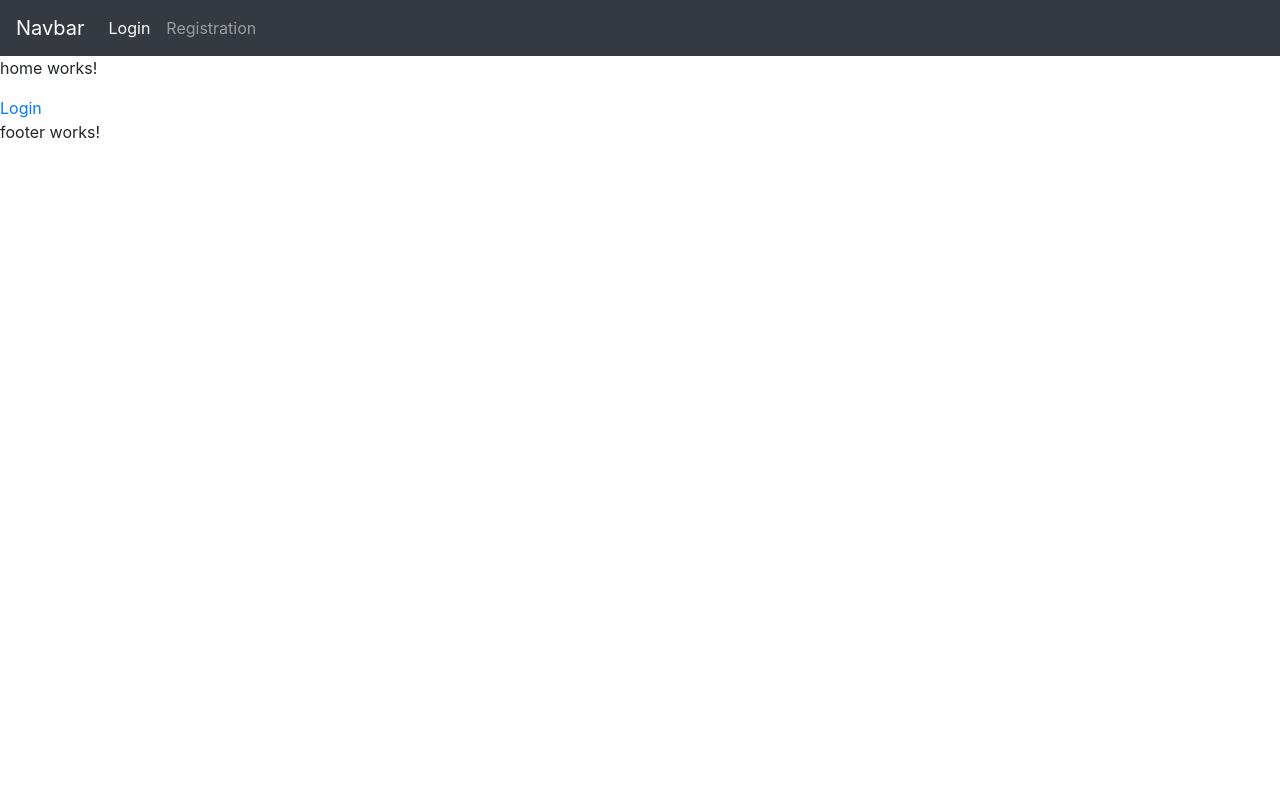
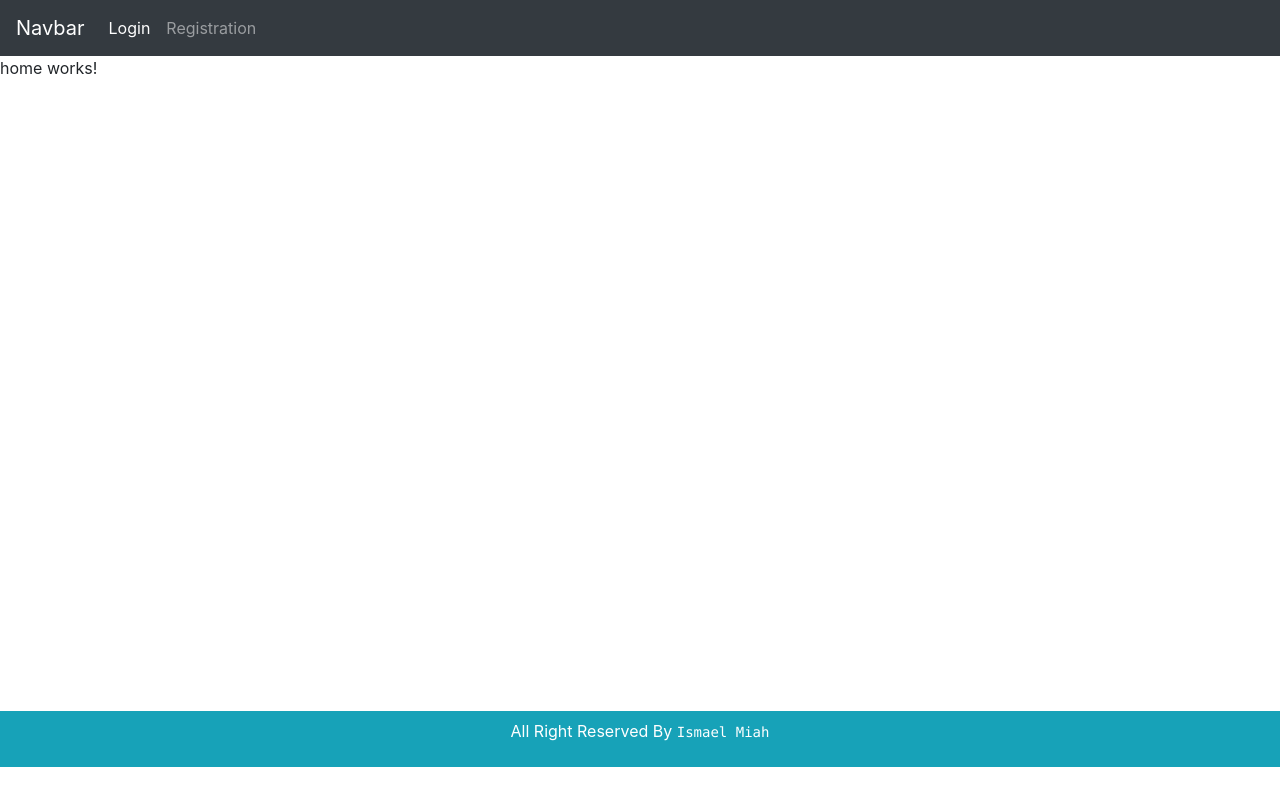
Before and after one commit to ismaelmiah/LoginRegistrationWithAngular, an Angular app in the folder LoginRegistration/: page /dashboard in a window 1280 px wide. Built offline with nearby package versions, Linux system fonts and the light colour scheme.

Commit message:
layout configured

```diff
--- a/LoginRegistration/src/app/home/components/about-me/about-me.component.html
+++ /dev/null
@@ -1 +0,0 @@
-<p>about-md works!</p>
--- a/LoginRegistration/src/app/home/components/about-me/about-me.component.ts
+++ /dev/null
@@ -1,15 +0,0 @@
-import { Component, OnInit } from '@angular/core';
-
-@Component({
-  selector: 'app-about-md',
-  templateUrl: './about-me.component.html',
-  styleUrls: ['./about-me.component.css']
-})
-export class AboutMeComponent implements OnInit {
-
-  constructor() { }
-
-  ngOnInit(): void {
-  }
-
-}
--- a/LoginRegistration/src/app/home/components/home/home.component.html
+++ b/LoginRegistration/src/app/home/components/home/home.component.html
@@ -1,2 +1 @@
 <p>home works!</p>
-<a routerLink="login">Login</a>
--- a/LoginRegistration/src/app/home/components/index.ts
+++ b/LoginRegistration/src/app/home/components/index.ts
@@ -1,2 +1 @@
 export * from './home/home.component';
-export * from './about-me/about-me.component';
--- a/LoginRegistration/src/app/home/home.module.ts
+++ b/LoginRegistration/src/app/home/home.module.ts
@@ -1,12 +1,12 @@
 import { NgModule } from '@angular/core';
 import { CommonModule } from '@angular/common';
-import { AboutMeComponent, HomeComponent } from './components';
 import { HomeRoutingModule } from './home.routing.module';
+import { HomeComponent } from './components';
 
 
 
 @NgModule({
-  declarations: [HomeComponent, AboutMeComponent],
+  declarations: [HomeComponent],
   imports: [
     CommonModule,
     HomeRoutingModule
--- a/LoginRegistration/src/app/home/home.routing.module.ts
+++ b/LoginRegistration/src/app/home/home.routing.module.ts
@@ -1,8 +1,6 @@
 import { NgModule } from '@angular/core';
 import { Routes, RouterModule } from '@angular/router';
-import { LoginModule } from '../login/login.module';
-import { RegistrationModule } from '../registration/registration.module';
-import { AboutMeComponent, HomeComponent } from './components';
+import { HomeComponent } from './components';
 
 const routes: Routes = [
   {
--- a/LoginRegistration/src/app/shared/components/footer/footer.component.html
+++ b/LoginRegistration/src/app/shared/components/footer/footer.component.html
@@ -1 +1,3 @@
-<p>footer works!</p>
+<div class="text-center bg-info p-2 text-white">
+  <p>All Right Reserved By <code class="text-white">Ismael Miah</code> </p>
+</div>
--- a/LoginRegistration/src/app/shared/components/main-content/main-content.component.html
+++ b/LoginRegistration/src/app/shared/components/main-content/main-content.component.html
@@ -1,3 +1,5 @@
 <app-header></app-header>
-<router-outlet></router-outlet>
+<div style="height: 655px">
+  <router-outlet></router-outlet>
+</div>
 <app-footer></app-footer>
```
Also changed, not shown: LoginRegistration/src/app/home/components/about-me/about-me.component.css (deleted), 1 other file (tests, documents, lock files or other folders).
